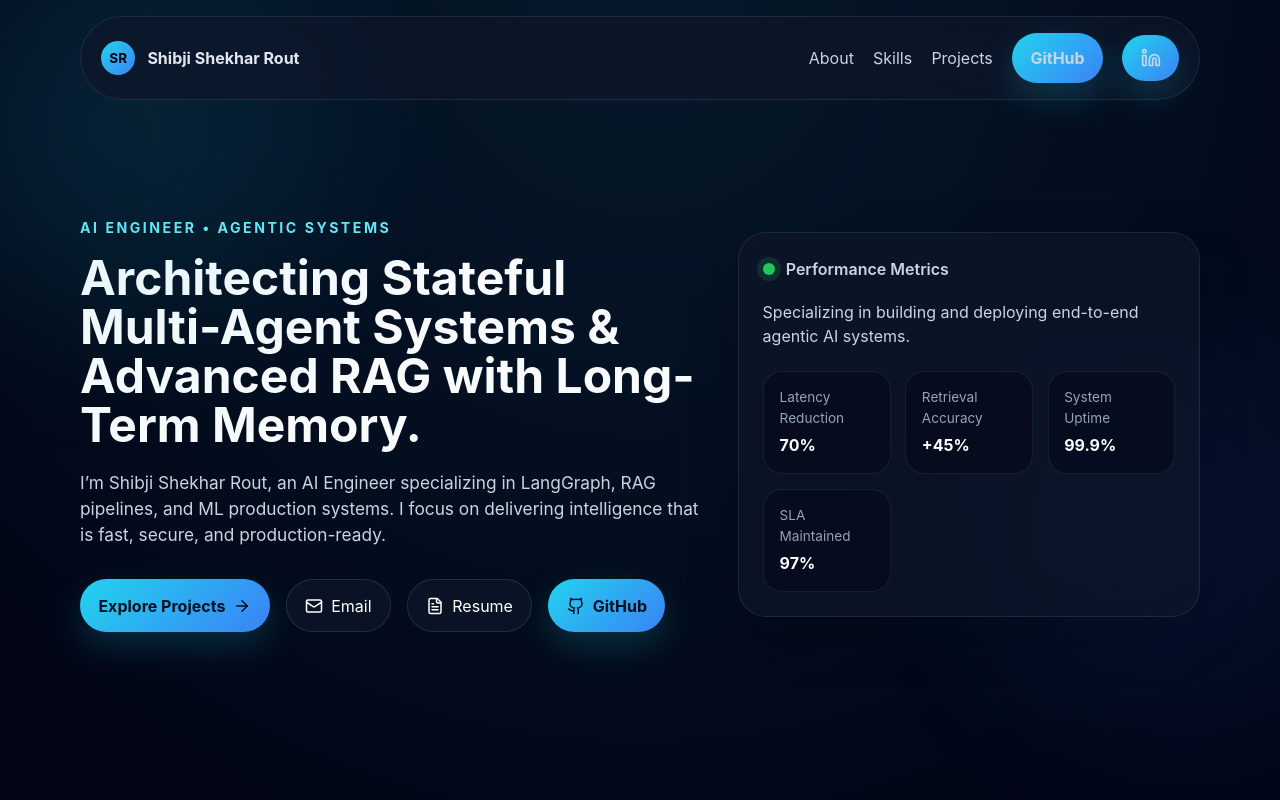
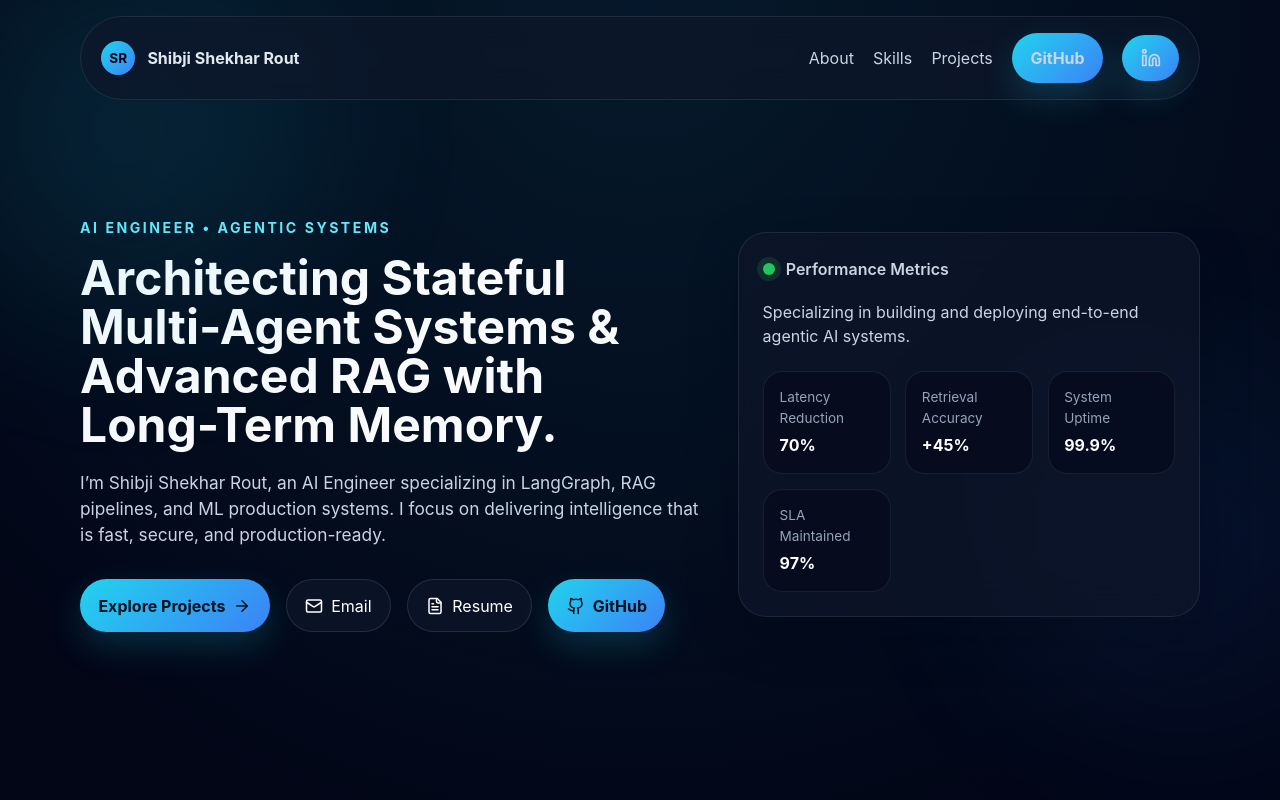
Before and after one commit to ShibjiRout/shibji-portfolio, a React (Vite) app: page / in a window 1280 px wide. Shown: the top 800 px of the page. Built offline with nearby package versions, Linux system fonts and the light colour scheme.

Commit message:
Resolve foormat issue

```diff
--- a/src/styles.css
+++ b/src/styles.css
@@ -199,7 +199,7 @@ button {
 .hero h1 {
   font-size: clamp(2rem, 6vw, 3rem);
   line-height: 1.02;
-  max-width: 26ch;
+  max-width: 18ch;
 }
 
 .hero-text {
```
